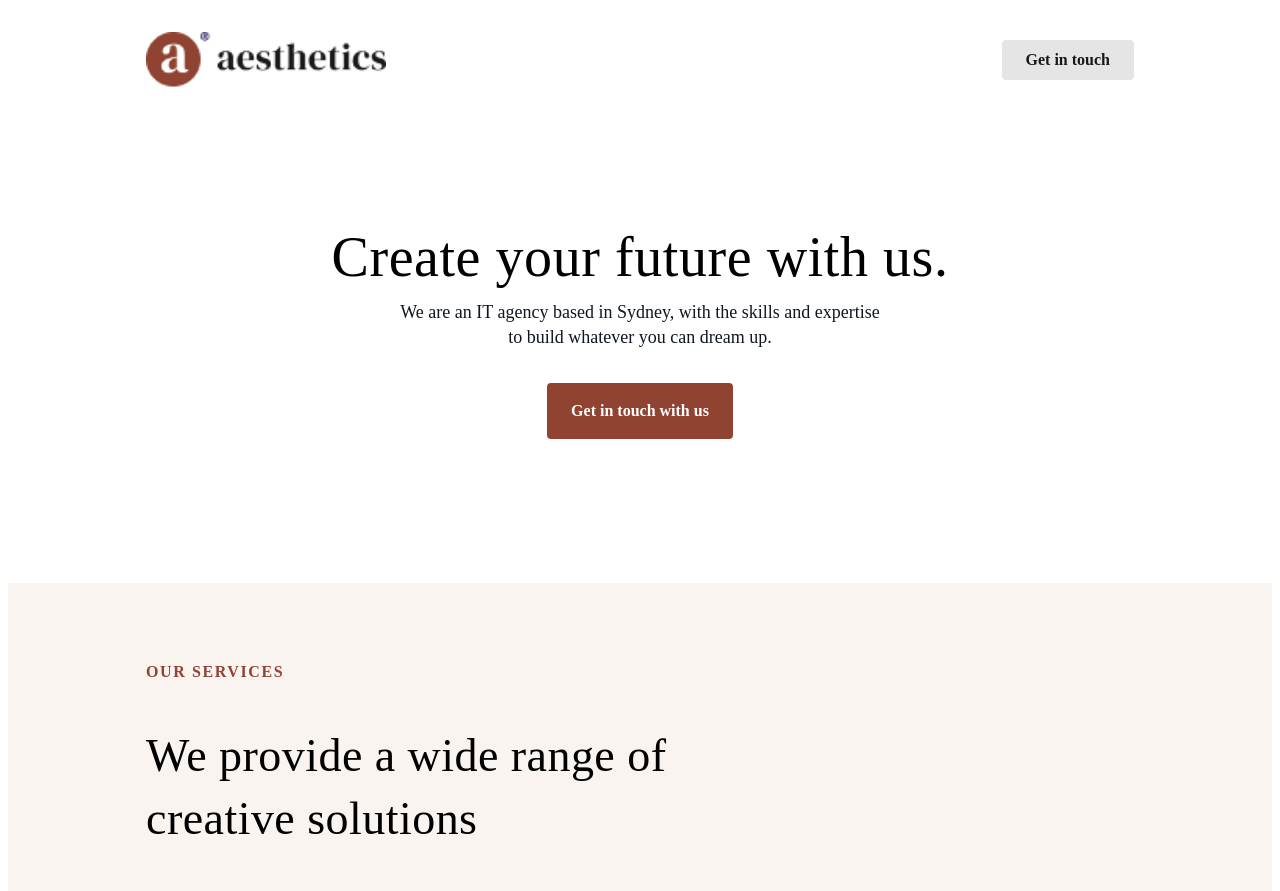
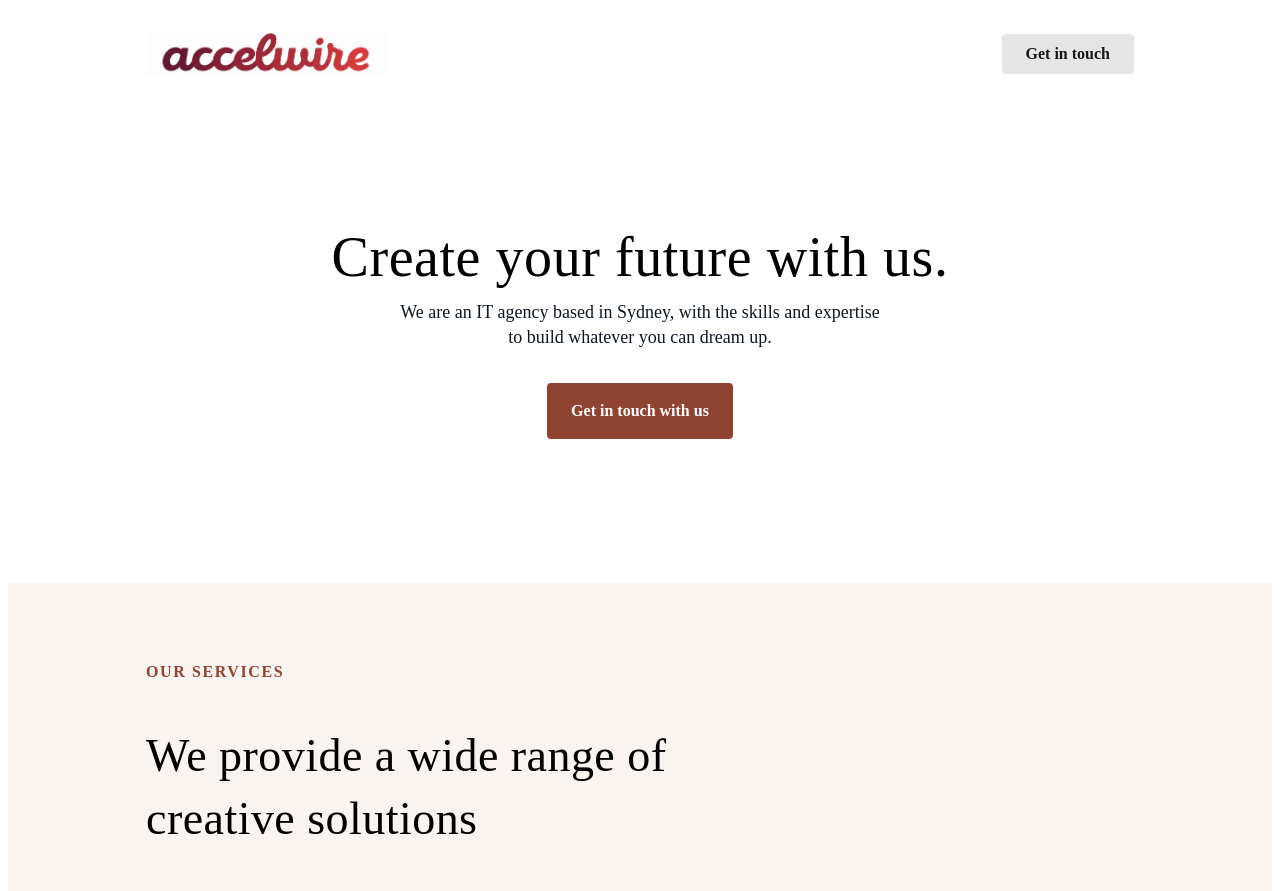
Before and after one commit to aydenbottos/accelwire, a Gatsby site: page / in a window 1280 px wide. Shown: the top 891 px of the page. Built offline with nearby package versions, Linux system fonts and the light colour scheme; Gatsby itself is replaced by a stand-in of ours.

Commit message:
Update navigation.js

```diff
--- a/src/components/navigation.js
+++ b/src/components/navigation.js
@@ -55,7 +55,7 @@ const Navigation = (props) => {
 }
 
 Navigation.defaultProps = {
-  image_src: '/playground_assets/logo1-1500h.png',
+  image_src: '/playground_assets/accelwirelogo-200h.png',
   button: 'Get in touch',
   image_alt1: 'image',
   image_src1: '/playground_assets/logo1-1500h.png',
```
